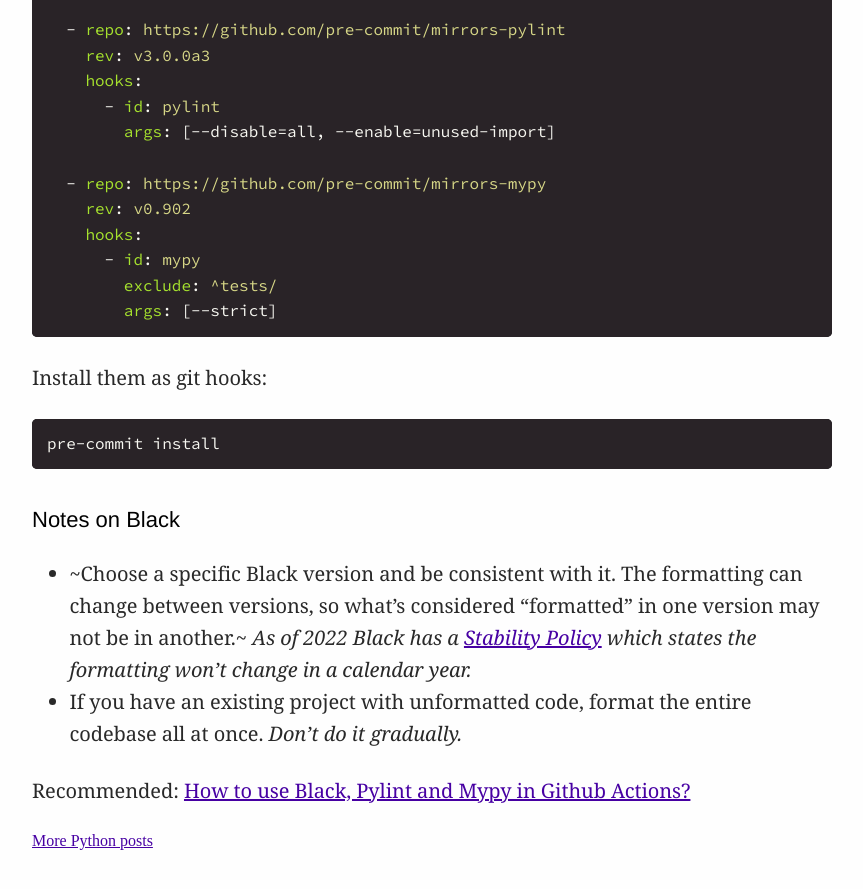
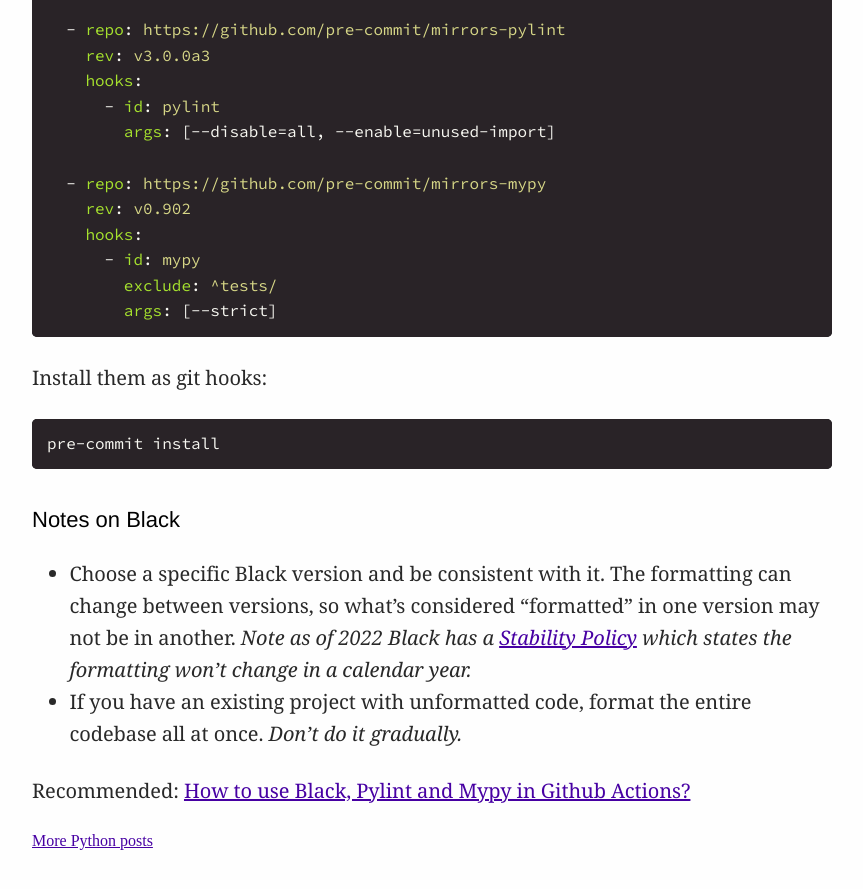
Before and after one commit to explodinglabs/explodinglabs.github.io, a Jekyll site: the page built from docs/_posts/python/2021-07-01-code-quality-pre-commit.markdown, in a window 1280 px wide and 900 px high, scrolled down 998 px. Shown: the top 889 px of the window, without its empty margins (208-1071 px from the left). Built offline with Jekyll 4.4.1, drawn with Linux system fonts in a browser that asks for light colours.

Commit message:
Update 2021-07-01-code-quality-pre-commit.markdown

```diff
--- a/docs/_posts/python/2021-07-01-code-quality-pre-commit.markdown
+++ b/docs/_posts/python/2021-07-01-code-quality-pre-commit.markdown
@@ -65,9 +65,9 @@
 
 ## Notes on Black
 
-- ~Choose a specific Black version and be consistent with it.
+- Choose a specific Black version and be consistent with it.
   The formatting can change between versions, so what's considered
-  "formatted" in one version may not be in another.~ _As of 2022 Black has a [Stability Policy](https://black.readthedocs.io/en/stable/the_black_code_style/index.html) which states the formatting won't change in a calendar year._
+  "formatted" in one version may not be in another. _Note as of 2022 Black has a [Stability Policy](https://black.readthedocs.io/en/stable/the_black_code_style/index.html) which states the formatting won't change in a calendar year._
 - If you have an existing project with unformatted code, format the entire
   codebase all at once. _Don't do it gradually._
 
```
